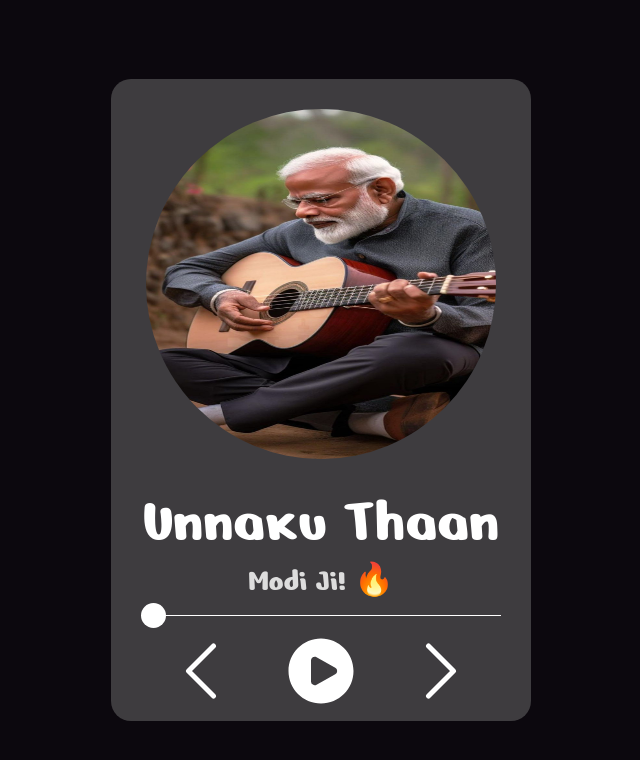
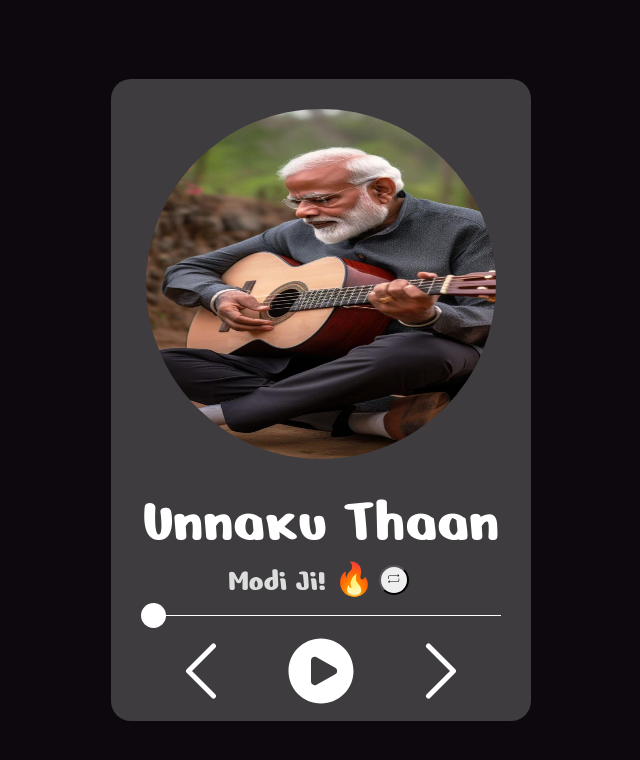
Before and after one commit to VaishnavSherla/Modi-Music, a React (Create React App) app: page / in a window 1280 px wide. Shown: the top 760 px of the page, without its empty margins (319-959 px from the left). Built offline with nearby package versions, Linux system fonts and the light colour scheme.

Commit message:
add repeat mode

```diff
--- a/package.json
+++ b/package.json
@@ -4,11 +4,16 @@
   "version": "0.1.0",
   "private": true,
   "dependencies": {
+    "@emotion/react": "^11.11.4",
+    "@emotion/styled": "^11.11.0",
+    "@mui/icons-material": "^5.15.12",
+    "@mui/material": "^5.15.12",
     "@testing-library/jest-dom": "^5.17.0",
     "@testing-library/react": "^13.4.0",
     "@testing-library/user-event": "^13.5.0",
     "react": "^18.2.0",
     "react-dom": "^18.2.0",
+    "react-icons": "^5.0.1",
     "react-lazy-load-image-component": "^1.6.0",
     "react-scripts": "5.0.1",
     "web-vitals": "^2.1.4",
--- a/src/App.css
+++ b/src/App.css
@@ -53,6 +53,19 @@ html, body {
   font-weight: 200;
   margin: 0;
   font-size: 2rem;
+}
+.repeat-container {
+  display: flex;
+  justify-content: center;
+}
+
+.repeat-btn {
+  border-radius: 50%;
+  margin: 5px;
+  width: 30px;
+  height: 30px;
+  justify-content: center; /* Center horizontally */
+  align-items: center;
 }
 
 .input {
--- a/src/App.js
+++ b/src/App.js
@@ -1,7 +1,7 @@
 import React, { useEffect, useRef, useState } from 'react';
 import './App.css';
 import { LazyLoadImage } from 'react-lazy-load-image-component';
-
+import { CiRepeat } from "react-icons/ci";
 import NextBtn from './components/NextBtn';
 import PrevBtn from './components/PrevBtn';
 import PlayPauseBtn from './components/PlayPauseBtn';
@@ -12,6 +12,7 @@ function App() {
   const [currSongIdx, setCurrIdx] = useState(0);
   const [isPaused, setIsPaused] = useState(true);
   const [currTime, setCurrTime] = useState(0);
+  const [repeatMode, setRepeatMode] = useState(false);
 
   const songRef = useRef(null);
 
@@ -52,11 +53,15 @@ function App() {
     };
 
     const handleSongEnd = () => {
+      if(repeatMode){
+        songRef.current.currentTime = 0;
+        songRef.current.play();
+      }else{
       const newIdx = (currSongIdx + 1) % audios.length
       setCurrIdx(newIdx);
       localStorage.setItem('currSongIdx', newIdx);
     };
-
+    }
     const audioElement = document.getElementById('audio_element');
     if (!audioElement) {
       console.error('Audio element not found');
@@ -75,8 +80,11 @@ function App() {
       audioElement.removeEventListener('loadedmetadata', playAudio);
       audioElement.removeEventListener('ended', handleSongEnd);
     };
-  }, [currSongIdx, isPaused]);
+  }, [currSongIdx, isPaused, repeatMode]);
 
+  const handleRepeatMode = () => {
+    setRepeatMode(!repeatMode);
+  };
   return (
     <div className='root'>
       <div className='container'>
@@ -89,7 +97,13 @@ function App() {
 
         <div className='song'>
           <h1>{audios[currSongIdx].songName}</h1>
+          <div className='repeat-container'>
           <p>Modi Ji! 🔥</p>
+          <button  className='repeat-btn' onClick={handleRepeatMode}>
+            <CiRepeat color={repeatMode ? 'red' : 'black'} />
+          </button>
+          </div>
+
           <audio src={audios[currSongIdx].src} id='audio_element' onTimeUpdate={handleTimeUpdate}/>
         </div>
 
```
Also changed, not shown: 1 other file (tests, documents, lock files or other folders).
